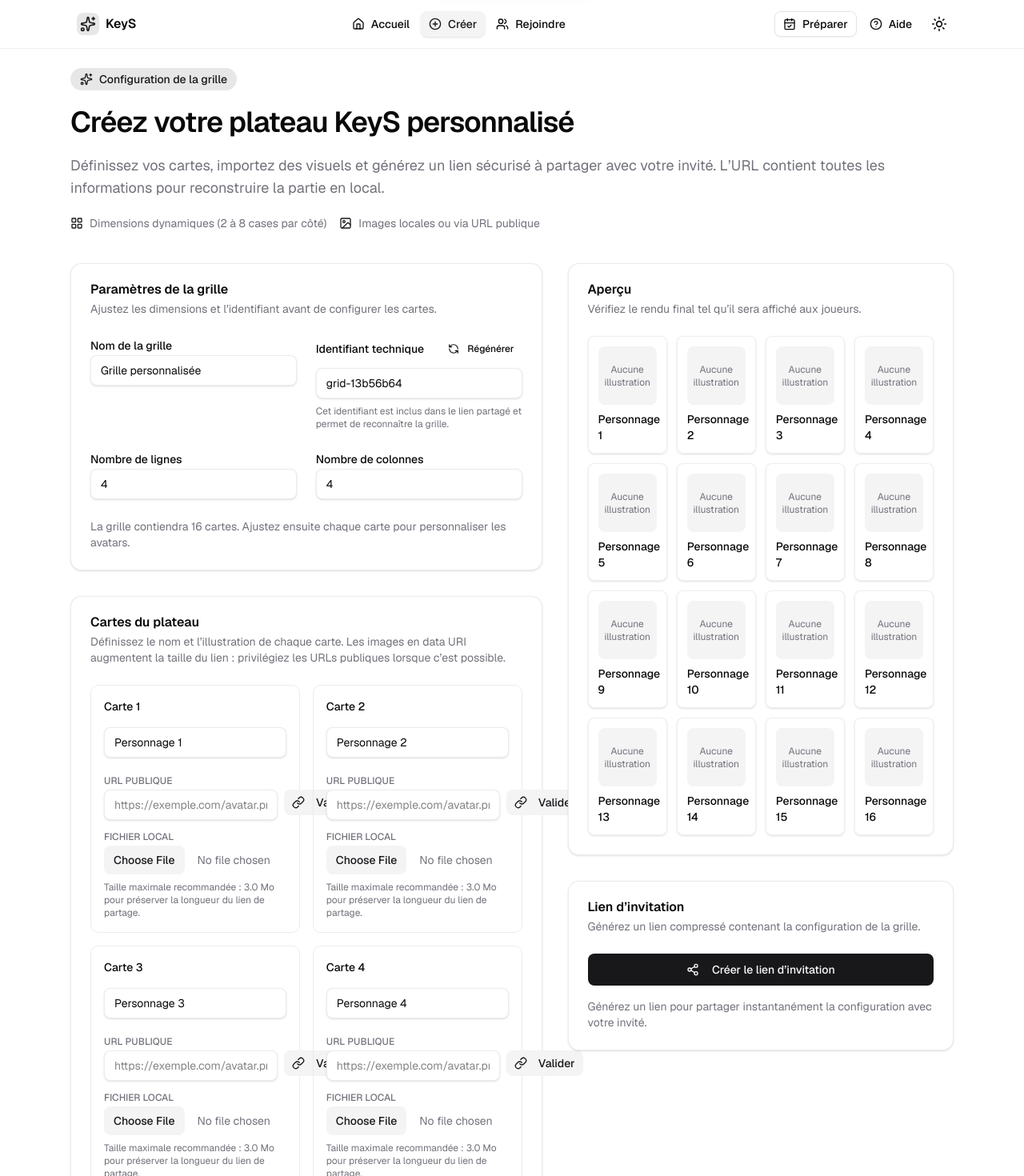
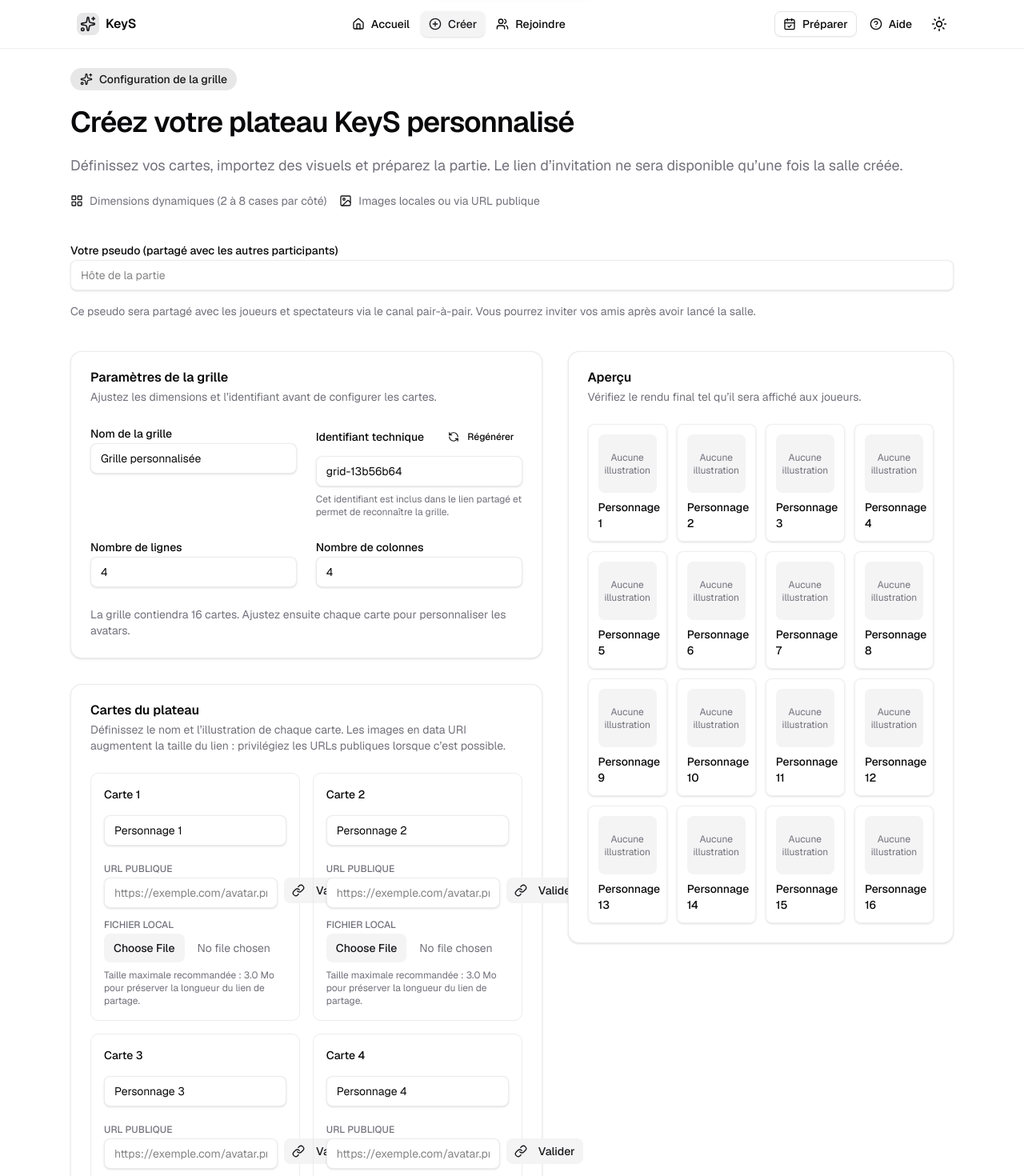
Before and after one commit to aifedespaix/cki, a Next.js app: page /create in a window 1280 px wide. Shown: the top 1470 px of the page at 80% size. Built offline with nearby package versions, Linux system fonts and the light colour scheme.

Commit message:
feat: gate game start behind nickname and host session

```diff
--- a/src/app/create/page.tsx
+++ b/src/app/create/page.tsx
@@ -1,8 +1,102 @@
+"use client";
+
 import { ImageIcon, LayoutGridIcon, SparklesIcon } from "lucide-react";
+import { useRouter } from "next/navigation";
+import { useEffect, useRef, useState } from "react";
 
-import { GridEditor } from "@/components/editor/GridEditor";
+import {
+  GridEditor,
+  type GridEditorHandle,
+} from "@/components/editor/GridEditor";
+import { Button } from "@/components/ui/button";
+import type { Grid } from "@/lib/game/types";
+import {
+  loadLatestNickname,
+  persistHostPreparation,
+  persistLatestNickname,
+} from "@/lib/storage/session";
+
+const createRoomId = (): string => {
+  if (typeof crypto !== "undefined" && "randomUUID" in crypto) {
+    return crypto.randomUUID();
+  }
+  return `room-${Math.random().toString(36).slice(2, 10)}`;
+};
 
 export default function CreatePage() {
+  const router = useRouter();
+  const gridEditorRef = useRef<GridEditorHandle | null>(null);
+  const [nickname, setNickname] = useState("");
+  const [nicknameTouched, setNicknameTouched] = useState(false);
+  const [startError, setStartError] = useState<string | null>(null);
+  const [isStarting, setIsStarting] = useState(false);
+
+  useEffect(() => {
+    const stored = loadLatestNickname();
+    if (stored) {
+      setNickname(stored);
+    }
+  }, []);
+
+  useEffect(() => {
+    persistLatestNickname(nickname);
+  }, [nickname]);
+
+  const handleStartGame = () => {
+    setNicknameTouched(true);
+    setStartError(null);
+
+    const trimmedNickname = nickname.trim();
+    if (!trimmedNickname) {
+      setStartError("Veuillez renseigner un pseudo pour démarrer la partie.");
+      return;
+    }
+
+    const editor = gridEditorRef.current;
+    if (!editor) {
+      setStartError("La grille n’est pas prête. Veuillez réessayer.");
+      return;
+    }
+
+    let grid: Grid;
+    try {
+      grid = editor.commitGrid();
+    } catch (error) {
+      setStartError(
+        error instanceof Error
+          ? error.message
+          : "Impossible de préparer le plateau. Recommencez.",
+      );
+      return;
+    }
+
+    const assets = editor.getAssets();
+    const roomId = createRoomId();
+
+    try {
+      persistHostPreparation({
+        roomId,
+        nickname: trimmedNickname,
+        grid,
+        assets,
+      });
+    } catch (error) {
+      setStartError(
+        error instanceof Error
+          ? error.message
+          : "Impossible d’enregistrer la préparation de partie.",
+      );
+      return;
+    }
+
+    setIsStarting(true);
+    router.push(`/room/${roomId}`).catch((navigationError) => {
+      console.error("Navigation vers la salle échouée.", navigationError);
+      setStartError("La redirection vers la salle a échoué. Réessayez.");
+      setIsStarting(false);
+    });
+  };
+
   return (
     <div className="flex flex-col gap-10">
       <section className="space-y-5">
@@ -14,9 +108,8 @@ export default function CreatePage() {
           Créez votre plateau KeyS personnalisé
         </h1>
         <p className="text-base text-muted-foreground sm:text-lg">
-          Définissez vos cartes, importez des visuels et générez un lien
-          sécurisé à partager avec votre invité. L’URL contient toutes les
-          informations pour reconstruire la partie en local.
+          Définissez vos cartes, importez des visuels et préparez la partie. Le
+          lien d’invitation ne sera disponible qu’une fois la salle créée.
         </p>
         <div className="flex flex-wrap items-center gap-4 text-sm text-muted-foreground">
           <div className="flex items-center gap-2">
@@ -32,7 +125,61 @@ export default function CreatePage() {
           </div>
         </div>
       </section>
-      <GridEditor />
+
+      <section className="space-y-4">
+        <div className="space-y-2">
+          <label
+            htmlFor="nickname"
+            className="text-sm font-medium text-foreground"
+          >
+            Votre pseudo (partagé avec les autres participants)
+          </label>
+          <input
+            id="nickname"
+            name="nickname"
+            value={nickname}
+            onChange={(event) => {
+              setNickname(event.target.value);
+              setStartError(null);
+            }}
+            onBlur={() => setNicknameTouched(true)}
+            required
+            maxLength={40}
+            className="w-full rounded-md border border-border/70 bg-background px-3 py-2 text-sm shadow-sm focus-visible:outline-none focus-visible:ring-2 focus-visible:ring-ring"
+            placeholder="Hôte de la partie"
+            autoComplete="off"
+          />
+          {nicknameTouched && !nickname.trim() ? (
+            <p className="text-sm text-destructive">
+              Un pseudo est requis pour identifier chaque participant.
+            </p>
+          ) : null}
+        </div>
+
+        <p className="text-sm text-muted-foreground">
+          Ce pseudo sera partagé avec les joueurs et spectateurs via le canal
+          pair-à-pair. Vous pourrez inviter vos amis après avoir lancé la salle.
+        </p>
+      </section>
+
+      <GridEditor ref={gridEditorRef} />
+
+      <section className="space-y-3">
+        {startError ? (
+          <div className="rounded-md border border-destructive/50 bg-destructive/10 px-3 py-2 text-sm text-destructive">
+            {startError}
+          </div>
+        ) : null}
+        <Button
+          type="button"
+          size="lg"
+          className="w-full sm:w-auto"
+          onClick={handleStartGame}
+          disabled={isStarting}
+        >
+          {isStarting ? "Création de la salle…" : "Démarrer la partie"}
+        </Button>
+      </section>
     </div>
   );
 }
--- a/src/components/editor/GridEditor.tsx
+++ b/src/components/editor/GridEditor.tsx
@@ -1,12 +1,14 @@
 "use client";
 
+import { RefreshCcwIcon } from "lucide-react";
 import {
-  AlertCircleIcon,
-  CopyIcon,
-  RefreshCcwIcon,
-  Share2Icon,
-} from "lucide-react";
-import { useEffect, useMemo, useState } from "react";
+  forwardRef,
+  useCallback,
+  useEffect,
+  useImperativeHandle,
+  useMemo,
+  useState,
+} from "react";
 
 import { Button } from "@/components/ui/button";
 import {
@@ -16,13 +18,10 @@ import {
   CardHeader,
   CardTitle,
 } from "@/components/ui/card";
-import { useToast } from "@/components/ui/use-toast";
 import type { Card as GameCard, Grid } from "@/lib/game/types";
-import { buildInviteUrl, encodeGridToToken } from "@/lib/share/url";
 import {
   type ImageAssetDraft,
   loadGridDraft,
-  type StoredShareState,
   saveGridDraft,
 } from "@/lib/storage/db";
 
@@ -75,7 +74,24 @@ const computeDataUrlBytes = (dataUrl: string): number => {
  * Main grid editor allowing the host to configure board dimensions and cards,
  * preview the layout and generate a shareable invitation link.
  */
-export function GridEditor() {
+export interface GridEditorHandle {
+  /**
+   * Returns the current grid with all inputs normalised (labels trimmed,
+   * fallback identifiers applied). The internal component state is updated to
+   * reflect the normalised values so subsequent renders stay in sync.
+   */
+  commitGrid(): Grid;
+  /** Latest processed metadata for cards backed by locally stored images. */
+  getAssets(): Record<string, ImageAssetDraft>;
+}
+
+export interface GridEditorProps {
+  /** Optional callback triggered whenever the grid preview object changes. */
+  onGridChange?: (grid: Grid) => void;
+}
+
+export const GridEditor = forwardRef<GridEditorHandle, GridEditorProps>(
+  ({ onGridChange }, ref) => {
     const [gridId, setGridId] = useState(() => createRandomId("grid"));
     const [gridName, setGridName] = useState("Grille personnalisée");
     const [rows, setRows] = useState(4);
@@ -84,18 +100,10 @@ export function GridEditor() {
       const total = 4 * 4;
       return Array.from({ length: total }, (_, index) => createCard(index));
     });
-  const [shareState, setShareState] = useState<StoredShareState | null>(null);
-  const [shareError, setShareError] = useState<string | null>(null);
-  const [isGenerating, setIsGenerating] = useState(false);
-  const [lastSharedSignature, setLastSharedSignature] = useState<string | null>(
-    null,
-  );
     const [imageMetadata, setImageMetadata] = useState<
       Record<string, ImageAssetDraft>
     >({});
     const [hasRestoredDraft, setHasRestoredDraft] = useState(false);
-
-  const { toast } = useToast();
 
     useEffect(() => {
       const total = rows * columns;
@@ -127,11 +135,6 @@ export function GridEditor() {
       [gridId, gridName, rows, columns, cards],
     );
 
-  const signature = useMemo(() => JSON.stringify(previewGrid), [previewGrid]);
-
-  const hasUnsavedChanges =
-    shareState !== null && lastSharedSignature !== signature;
-
     useEffect(() => {
       setImageMetadata((previous) => {
         const activeIds = new Set(cards.map((card) => card.id));
@@ -162,8 +165,6 @@ export function GridEditor() {
         setRows(draft.grid.rows);
         setColumns(draft.grid.columns);
         setCards(draft.grid.cards);
-      setShareState(draft.shareState);
-      setLastSharedSignature(draft.lastSharedSignature);
 
         const restoredAssets: Record<string, ImageAssetDraft> = {};
         const now = Date.now();
@@ -193,7 +194,10 @@ export function GridEditor() {
 
       restoreDraft()
         .catch((error) => {
-        console.error("Impossible de restaurer le brouillon précédent.", error);
+          console.error(
+            "Impossible de restaurer le brouillon précédent.",
+            error,
+          );
         })
         .finally(() => {
           if (!cancelled) {
@@ -228,8 +232,8 @@ export function GridEditor() {
       const timeout = window.setTimeout(() => {
         void saveGridDraft({
           grid: previewGrid,
-        shareState,
-        lastSharedSignature,
+          shareState: null,
+          lastSharedSignature: null,
           assets: filteredAssetMetadata,
         });
       }, 400);
@@ -237,19 +241,21 @@ export function GridEditor() {
       return () => {
         window.clearTimeout(timeout);
       };
-  }, [
-    previewGrid,
-    shareState,
-    lastSharedSignature,
-    filteredAssetMetadata,
-    hasRestoredDraft,
-  ]);
+    }, [previewGrid, filteredAssetMetadata, hasRestoredDraft]);
+
+    useEffect(() => {
+      if (typeof onGridChange === "function") {
+        onGridChange(previewGrid);
+      }
+    }, [previewGrid, onGridChange]);
 
     const handleRowsChange = (event: React.ChangeEvent<HTMLInputElement>) => {
       setRows(clampDimension(event.target.valueAsNumber));
     };
 
-  const handleColumnsChange = (event: React.ChangeEvent<HTMLInputElement>) => {
+    const handleColumnsChange = (
+      event: React.ChangeEvent<HTMLInputElement>,
+    ) => {
       setColumns(clampDimension(event.target.valueAsNumber));
     };
 
@@ -299,11 +305,7 @@ export function GridEditor() {
       setGridId(createRandomId("grid"));
     };
 
-  const handleGenerateLink = () => {
-    setIsGenerating(true);
-    setShareError(null);
-
-    try {
+    const buildNormalisedGrid = useCallback((): Grid => {
       const total = rows * columns;
       if (cards.length !== total) {
         throw new Error(
@@ -317,59 +319,31 @@ export function GridEditor() {
         description: card.description?.trim() || undefined,
       }));
 
-      const trimmedGrid: Grid = {
+      return {
         id: normaliseLabel(gridId, createRandomId("grid")),
         name: normaliseLabel(gridName, "Grille personnalisée"),
         rows,
         columns,
         cards: trimmedCards,
-      };
+      } satisfies Grid;
+    }, [cards, columns, gridId, gridName, rows]);
 
-      setGridId(trimmedGrid.id);
-      setGridName(trimmedGrid.name);
-      setCards(trimmedCards);
-
-      const token = encodeGridToToken(trimmedGrid);
-      const origin = window.location.origin;
-      const url = buildInviteUrl(origin, token);
-
-      setShareState({ token, url });
-      setLastSharedSignature(JSON.stringify(trimmedGrid));
-      toast({
-        title: "Lien de partie généré",
-        description:
-          "Partagez ce lien avec votre invité pour charger la grille.",
-      });
-    } catch (error) {
-      setShareError(
-        error instanceof Error
-          ? error.message
-          : "Une erreur inattendue est survenue lors de la génération du lien.",
+    useImperativeHandle(
+      ref,
+      () => ({
+        commitGrid() {
+          const normalised = buildNormalisedGrid();
+          setGridId(normalised.id);
+          setGridName(normalised.name);
+          setCards(normalised.cards);
+          return normalised;
+        },
+        getAssets() {
+          return filteredAssetMetadata;
+        },
+      }),
+      [buildNormalisedGrid, filteredAssetMetadata],
     );
-    } finally {
-      setIsGenerating(false);
-    }
-  };
-
-  const handleCopyLink = async () => {
-    if (!shareState?.url) {
-      return;
-    }
-    try {
-      await navigator.clipboard.writeText(shareState.url);
-      toast({
-        title: "Lien copié",
-        description:
-          "L’URL d’invitation est disponible dans votre presse-papier.",
-      });
-    } catch (error) {
-      setShareError(
-        error instanceof Error
-          ? error.message
-          : "Impossible de copier le lien automatiquement.",
-      );
-    }
-  };
 
     return (
       <div className="grid gap-8 lg:grid-cols-[1.1fr_0.9fr]">
@@ -483,8 +457,8 @@ export function GridEditor() {
             <CardHeader>
               <CardTitle>Cartes du plateau</CardTitle>
               <CardDescription>
-              Définissez le nom et l’illustration de chaque carte. Les images en
-              data URI augmentent la taille du lien : privilégiez les URLs
+                Définissez le nom et l’illustration de chaque carte. Les images
+                en data URI augmentent la taille du lien : privilégiez les URLs
                 publiques lorsque c’est possible.
               </CardDescription>
             </CardHeader>
@@ -518,74 +492,10 @@ export function GridEditor() {
               <GridPreview grid={previewGrid} />
             </CardContent>
           </Card>
-
-        <Card className="border border-border/70">
-          <CardHeader>
-            <CardTitle>Lien d’invitation</CardTitle>
-            <CardDescription>
-              Générez un lien compressé contenant la configuration de la grille.
-            </CardDescription>
-          </CardHeader>
-          <CardContent className="space-y-4">
-            <Button
-              type="button"
-              size="lg"
-              onClick={handleGenerateLink}
-              disabled={isGenerating}
-              className="w-full"
-            >
-              <Share2Icon aria-hidden="true" className="mr-2 size-4" />
-              {isGenerating
-                ? "Génération en cours…"
-                : "Créer le lien d’invitation"}
-            </Button>
-            {shareError ? (
-              <div className="flex items-start gap-2 rounded-md border border-destructive/50 bg-destructive/10 px-3 py-2 text-sm text-destructive">
-                <AlertCircleIcon aria-hidden="true" className="mt-0.5 size-4" />
-                <span>{shareError}</span>
-              </div>
-            ) : null}
-            {shareState ? (
-              <div className="space-y-2">
-                <div className="flex items-center justify-between text-xs uppercase text-muted-foreground">
-                  <span>URL générée</span>
-                  {hasUnsavedChanges ? (
-                    <span className="font-medium text-amber-600">
-                      Modifications non partagées
-                    </span>
-                  ) : null}
-                </div>
-                <div className="flex gap-2">
-                  <input
-                    type="url"
-                    readOnly
-                    value={shareState.url}
-                    className="flex-1 cursor-text rounded-md border border-border/70 bg-muted/50 px-3 py-2 text-sm"
-                  />
-                  <Button
-                    type="button"
-                    variant="secondary"
-                    onClick={handleCopyLink}
-                    className="shrink-0"
-                  >
-                    <CopyIcon aria-hidden="true" className="mr-2 size-4" />
-                    Copier
-                  </Button>
-                </div>
-                <p className="text-xs text-muted-foreground">
-                  Le destinataire doit ouvrir ce lien sur la page « Rejoindre ».
-                  Le fragment (#token) contient la grille compressée.
-                </p>
-              </div>
-            ) : (
-              <p className="text-sm text-muted-foreground">
-                Générez un lien pour partager instantanément la configuration
-                avec votre invité.
-              </p>
-            )}
-          </CardContent>
-        </Card>
         </div>
       </div>
     );
-}
+  },
+);
+
+GridEditor.displayName = "GridEditor";
--- /dev/null
+++ b/src/lib/storage/session.ts
@@ -0,0 +1,106 @@
+import type { Grid } from "@/lib/game/types";
+import type { ImageAssetDraft } from "@/lib/storage/db";
+
+const HOST_SESSION_PREFIX = "cki:host-session:";
+
+const isBrowser = typeof window !== "undefined";
+
+const createStorageKey = (roomId: string): string =>
+  `${HOST_SESSION_PREFIX}${roomId}`;
+
+export interface HostPreparationRecord {
+  roomId: string;
+  nickname: string;
+  grid: Grid;
+  assets: Record<string, ImageAssetDraft>;
+  createdAt: number;
+}
+
+export const persistHostPreparation = (
+  record: Omit<HostPreparationRecord, "createdAt">,
+): void => {
+  if (!isBrowser) {
+    throw new Error(
+      "Persisting a host session is only supported in the browser",
+    );
+  }
+
+  const payload: HostPreparationRecord = {
+    ...record,
+    createdAt: Date.now(),
+  };
+
+  try {
+    const key = createStorageKey(record.roomId);
+    window.localStorage.setItem(key, JSON.stringify(payload));
+  } catch (error) {
+    console.error("Impossible d'enregistrer la préparation de partie.", error);
+    throw error;
+  }
+};
+
+export const loadHostPreparation = (
+  roomId: string,
+): HostPreparationRecord | null => {
+  if (!isBrowser) {
+    return null;
+  }
+
+  const key = createStorageKey(roomId);
+  const raw = window.localStorage.getItem(key);
+  if (!raw) {
+    return null;
+  }
+
+  try {
+    const parsed = JSON.parse(raw) as HostPreparationRecord;
+    if (!parsed || parsed.roomId !== roomId) {
+      return null;
+    }
+    return parsed;
+  } catch (error) {
+    console.error("Impossible de lire la préparation de partie.", error);
+    return null;
+  }
+};
+
+export const clearHostPreparation = (roomId: string): void => {
+  if (!isBrowser) {
+    return;
+  }
+
+  try {
+    const key = createStorageKey(roomId);
+    window.localStorage.removeItem(key);
+  } catch (error) {
+    console.error("Impossible de supprimer la préparation de partie.", error);
+  }
+};
+
+const NICKNAME_KEY = "cki:nickname:last-used";
+
+export const loadLatestNickname = (): string | null => {
+  if (!isBrowser) {
+    return null;
+  }
+
+  const nickname = window.localStorage.getItem(NICKNAME_KEY);
+  return nickname ? nickname : null;
+};
+
+export const persistLatestNickname = (nickname: string): void => {
+  if (!isBrowser) {
+    return;
+  }
+
+  try {
+    const trimmed = nickname.trim();
+    if (trimmed) {
+      window.localStorage.setItem(NICKNAME_KEY, trimmed);
+    } else {
+      window.localStorage.removeItem(NICKNAME_KEY);
+    }
+  } catch (error) {
+    console.error("Impossible d'enregistrer le pseudo localement.", error);
+  }
+};
```
Lines whose indentation alone changed are shown as unchanged.
